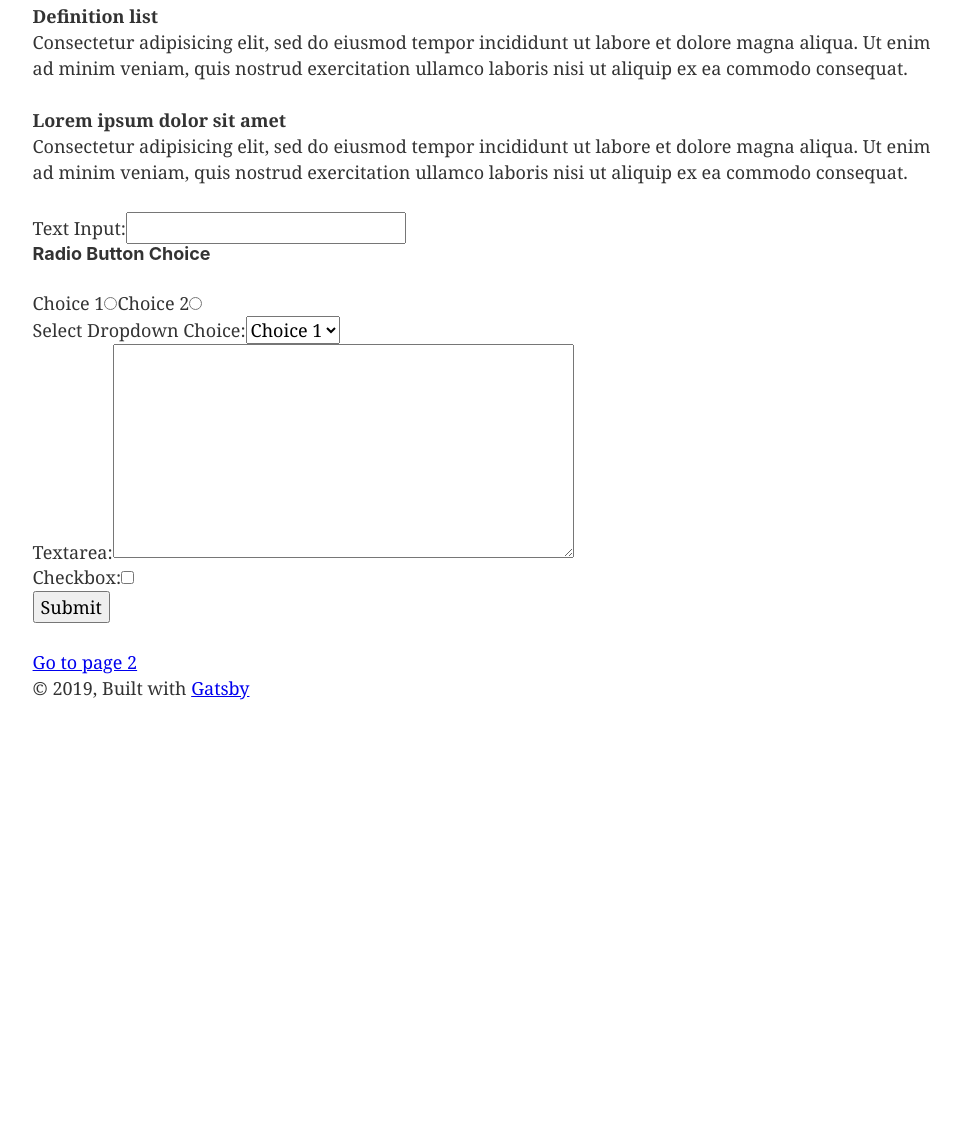
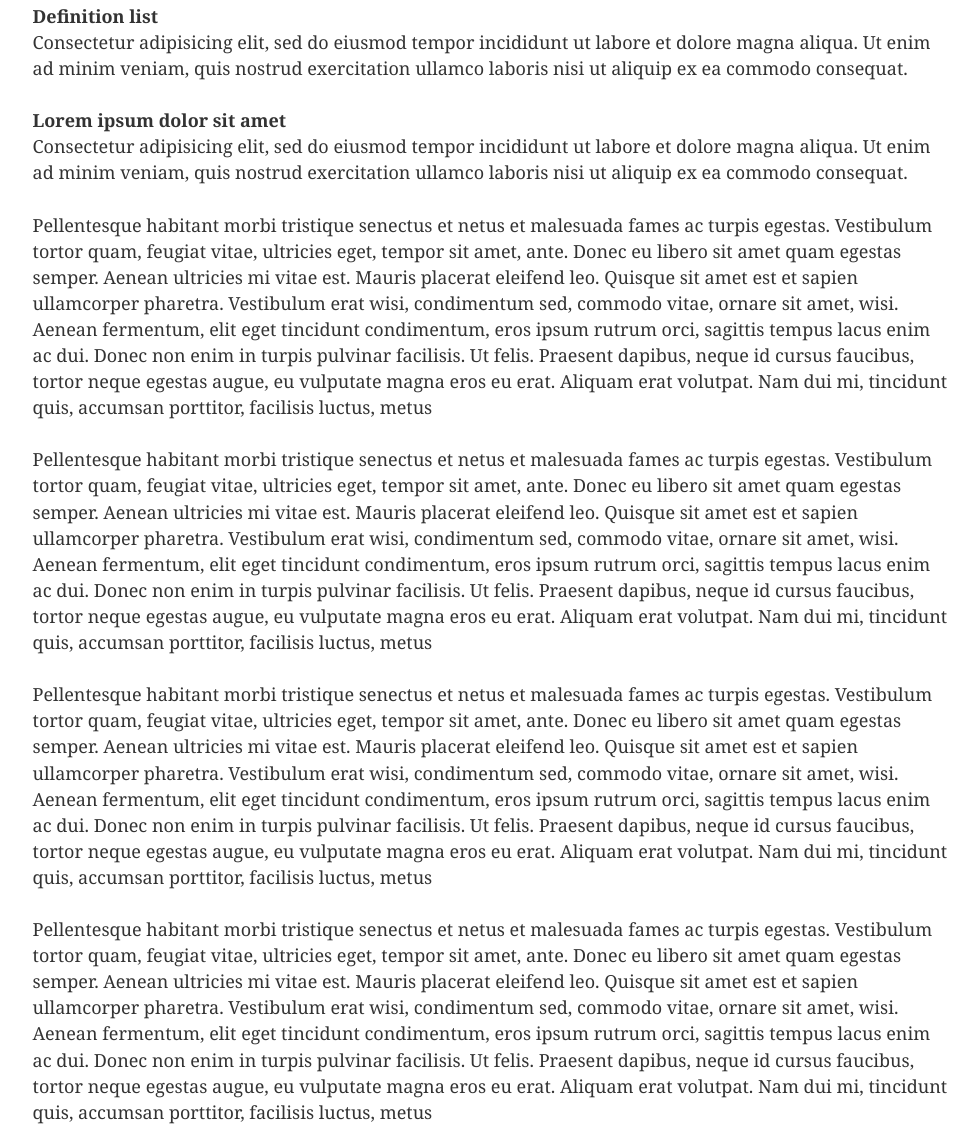
Before and after one commit to colinappnovation/render-example, a Gatsby site: page / in a window 1280 px wide. Shown: the part 856-1984 px from the top of the page, without its empty margins (147-1125 px from the left). Before the commit the page ends 1583 px from the top, so only its background shows below. Built offline with nearby package versions, Linux system fonts and the light colour scheme; Gatsby itself is replaced by a stand-in of ours.

Commit message:
new stuff 2

```diff
--- a/src/pages/index.js
+++ b/src/pages/index.js
@@ -30,45 +30,16 @@ aliqua. Ut enim ad minim veniam, quis nostrud exercitation ullamco laboris nisi
 commodo consequat.</dd>
 </dl>
 
-<form action="#" method="post">
-    <div>
-         <label for="name">Text Input:</label>
-         <input type="text" name="name" id="name" value="" tabindex="1" />
-    </div>
+<p>Pellentesque habitant morbi tristique senectus et netus et malesuada fames ac turpis egestas. Vestibulum tortor quam, feugiat vitae, ultricies eget, tempor sit amet, ante. Donec eu libero sit amet quam egestas semper. Aenean ultricies mi vitae est. Mauris placerat eleifend leo. Quisque sit amet est et sapien ullamcorper pharetra. Vestibulum erat wisi, condimentum sed, commodo vitae, ornare sit amet, wisi. Aenean fermentum, elit eget tincidunt condimentum, eros ipsum rutrum orci, sagittis tempus lacus enim ac dui. Donec non enim in turpis pulvinar facilisis. Ut felis. Praesent dapibus, neque id cursus faucibus, tortor neque egestas augue, eu vulputate magna eros eu erat. Aliquam erat volutpat. Nam dui mi, tincidunt quis, accumsan porttitor, facilisis luctus, metus</p>
 
-    <div>
-         <h4>Radio Button Choice</h4>
+<p>Pellentesque habitant morbi tristique senectus et netus et malesuada fames ac turpis egestas. Vestibulum tortor quam, feugiat vitae, ultricies eget, tempor sit amet, ante. Donec eu libero sit amet quam egestas semper. Aenean ultricies mi vitae est. Mauris placerat eleifend leo. Quisque sit amet est et sapien ullamcorper pharetra. Vestibulum erat wisi, condimentum sed, commodo vitae, ornare sit amet, wisi. Aenean fermentum, elit eget tincidunt condimentum, eros ipsum rutrum orci, sagittis tempus lacus enim ac dui. Donec non enim in turpis pulvinar facilisis. Ut felis. Praesent dapibus, neque id cursus faucibus, tortor neque egestas augue, eu vulputate magna eros eu erat. Aliquam erat volutpat. Nam dui mi, tincidunt quis, accumsan porttitor, facilisis luctus, metus</p>
 
-         <label for="radio-choice-1">Choice 1</label>
-         <input type="radio" name="radio-choice-1" id="radio-choice-1" tabindex="2" value="choice-1" />
+<p>Pellentesque habitant morbi tristique senectus et netus et malesuada fames ac turpis egestas. Vestibulum tortor quam, feugiat vitae, ultricies eget, tempor sit amet, ante. Donec eu libero sit amet quam egestas semper. Aenean ultricies mi vitae est. Mauris placerat eleifend leo. Quisque sit amet est et sapien ullamcorper pharetra. Vestibulum erat wisi, condimentum sed, commodo vitae, ornare sit amet, wisi. Aenean fermentum, elit eget tincidunt condimentum, eros ipsum rutrum orci, sagittis tempus lacus enim ac dui. Donec non enim in turpis pulvinar facilisis. Ut felis. Praesent dapibus, neque id cursus faucibus, tortor neque egestas augue, eu vulputate magna eros eu erat. Aliquam erat volutpat. Nam dui mi, tincidunt quis, accumsan porttitor, facilisis luctus, metus</p>
 
-     <label for="radio-choice-2">Choice 2</label>
-         <input type="radio" name="radio-choice-2" id="radio-choice-2" tabindex="3" value="choice-2" />
-    </div>
+<p>Pellentesque habitant morbi tristique senectus et netus et malesuada fames ac turpis egestas. Vestibulum tortor quam, feugiat vitae, ultricies eget, tempor sit amet, ante. Donec eu libero sit amet quam egestas semper. Aenean ultricies mi vitae est. Mauris placerat eleifend leo. Quisque sit amet est et sapien ullamcorper pharetra. Vestibulum erat wisi, condimentum sed, commodo vitae, ornare sit amet, wisi. Aenean fermentum, elit eget tincidunt condimentum, eros ipsum rutrum orci, sagittis tempus lacus enim ac dui. Donec non enim in turpis pulvinar facilisis. Ut felis. Praesent dapibus, neque id cursus faucibus, tortor neque egestas augue, eu vulputate magna eros eu erat. Aliquam erat volutpat. Nam dui mi, tincidunt quis, accumsan porttitor, facilisis luctus, metus</p>
 
-  <div>
-    <label for="select-choice">Select Dropdown Choice:</label>
-    <select name="select-choice" id="select-choice">
-      <option value="Choice 1">Choice 1</option>
-      <option value="Choice 2">Choice 2</option>
-      <option value="Choice 3">Choice 3</option>
-    </select>
-  </div>
+<p>Pellentesque habitant morbi tristique senectus et netus et malesuada fames ac turpis egestas. Vestibulum tortor quam, feugiat vitae, ultricies eget, tempor sit amet, ante. Donec eu libero sit amet quam egestas semper. Aenean ultricies mi vitae est. Mauris placerat eleifend leo. Quisque sit amet est et sapien ullamcorper pharetra. Vestibulum erat wisi, condimentum sed, commodo vitae, ornare sit amet, wisi. Aenean fermentum, elit eget tincidunt condimentum, eros ipsum rutrum orci, sagittis tempus lacus enim ac dui. Donec non enim in turpis pulvinar facilisis. Ut felis. Praesent dapibus, neque id cursus faucibus, tortor neque egestas augue, eu vulputate magna eros eu erat. Aliquam erat volutpat. Nam dui mi, tincidunt quis, accumsan porttitor, facilisis luctus, metus</p>
 
-  <div>
-    <label for="textarea">Textarea:</label>
-    <textarea cols="40" rows="8" name="textarea" id="textarea"></textarea>
-  </div>
-
-  <div>
-      <label for="checkbox">Checkbox:</label>
-    <input type="checkbox" name="checkbox" id="checkbox" />
-    </div>
-
-  <div>
-      <input type="submit" value="Submit" />
-    </div>
-</form>
 
     <Link to="/page-2/">Go to page 2</Link>
   </Layout>
```
